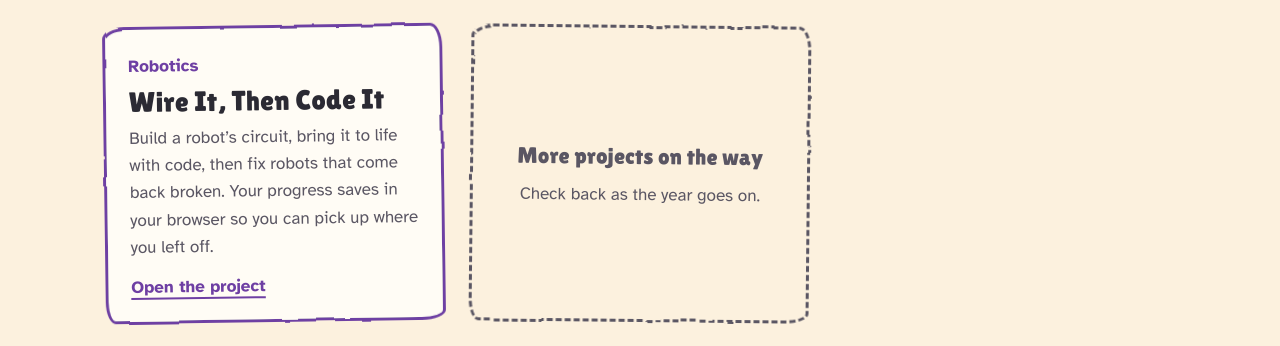
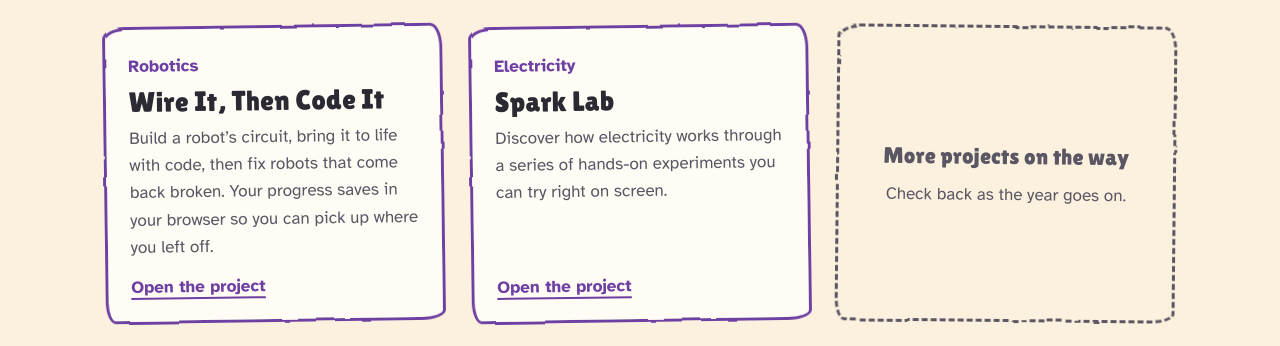
Before and after one commit to brimmer-tech/tech9, a plain HTML site: page index.html in a window 1280 px wide. Shown: the part 454-800 px from the top of the page. Drawn offline with Linux system fonts and the light colour scheme.

Commit message:
Add files via upload

```diff
--- a/index.html
+++ b/index.html
@@ -174,6 +174,12 @@
             <p>Build a robot’s circuit, bring it to life with code, then fix robots that come back broken. Your progress saves in your browser so you can pick up where you left off.</p>
             <span class="go">Open the project</span>
           </a>
+          <a class="card sketch" href="https://brimmer-tech.github.io/tech9/spark_lab.html">
+            <span class="tag">Electricity</span>
+            <h3>Spark Lab</h3>
+            <p>Discover how electricity works through a series of hands-on experiments you can try right on screen.</p>
+            <span class="go">Open the project</span>
+          </a>
           <div class="soon sketch">
             <h3>More projects on the way</h3>
             <p>Check back as the year goes on.</p>
```
